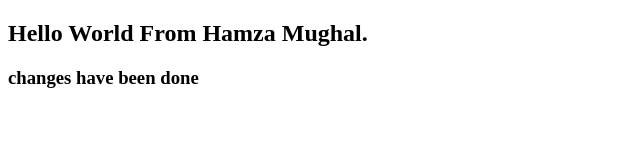
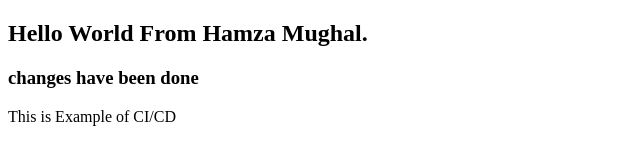
Before and after one commit to hamzaamughal/bootcamp2020, a plain HTML site: page index.html in a window 1280 px wide. Shown: the whole page, without its empty margins (0-640 px from the left). Drawn offline with Linux system fonts and the light colour scheme.

Commit message:
Update index.html

```diff
--- a/index.html
+++ b/index.html
@@ -9,6 +9,7 @@
     <div>
         <h2>Hello World From Hamza Mughal.</h2>
         <h3>changes have been done</h3>
+        This is Example of CI/CD
     </div>
 </body>
 </html>
```
